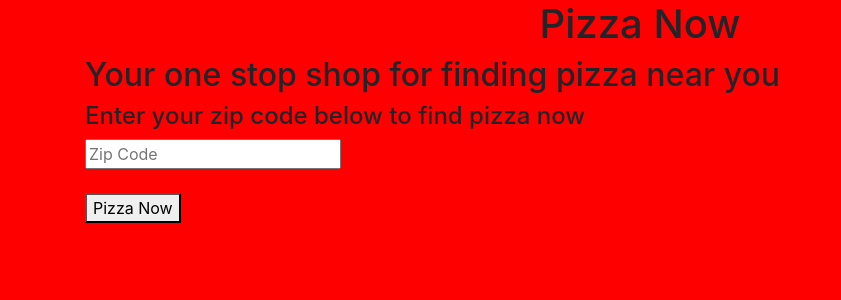
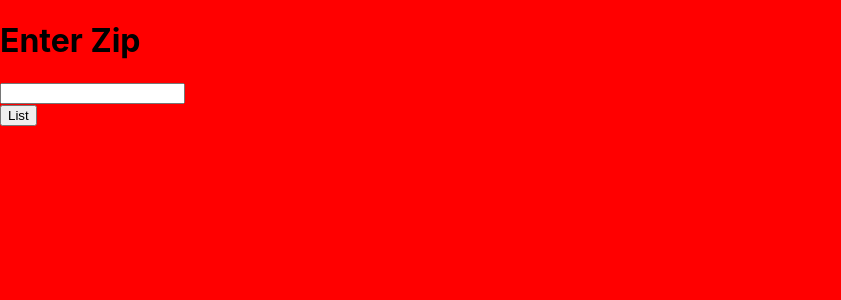
Before and after one commit to Brock-Gibson/Pizza-Now, a React (Create React App) app: page / in a window 1280 px wide. Shown: the top 300 px of the page, without its empty margins (0-841 px from the left). Built offline with nearby package versions, Linux system fonts and the light colour scheme.

Commit message:
used react router and separate components to implement front end for api

```diff
--- a/src/App.css
+++ b/src/App.css
@@ -0,0 +1,32 @@
+.App {
+  text-align: center;
+}
+
+.App-logo {
+  animation: App-logo-spin infinite 20s linear;
+  height: 40vmin;
+}
+
+.App-header {
+  background-color: #282c34;
+  min-height: 100vh;
+  display: flex;
+  flex-direction: column;
+  align-items: center;
+  justify-content: center;
+  font-size: calc(10px + 2vmin);
+  color: white;
+}
+
+.App-link {
+  color: #61dafb;
+}
+
+@keyframes App-logo-spin {
+  from {
+    transform: rotate(0deg);
+  }
+  to {
+    transform: rotate(360deg);
+  }
+}
--- a/src/App.js
+++ b/src/App.js
@@ -1,96 +1,61 @@
-import React from "react";
-import { BrowserRouter as Router, Route, Link } from "react-router-dom";
-import axios from "axios";
-import Map from "./Map";
-import "./App.css";
+import React, { Component } from 'react';
+import { BrowserRouter as Router, Switch, Route } from 'react-router-dom'
+import Zip from "./zip"
+import List from "./list"
+import Details from "./details"
+import './App.css';
 
-class App extends React.Component {
-  constructor() {
-    super();
-    this.state = {
-      zipCode: "",
-      data: []
-    };
-
-    this.updateZipCode = this.updateZipCode.bind(this);
-  }
-
-  handleOnClick = zipCode => {
+class App extends Component {
+  state = {
+    fields: {
+    },
+  };
+  onChange = updatedValue => {
     this.setState({
-      fetching: true
-    });
-
-    const url =
-      "https://xqgy0d8a3l.execute-api.us-east-1.amazonaws.com/Prod/places/" +
-      zipCode;
-
-    if (zipCode.length === 5) {
-      if (parseInt(zipCode) > 0 && parseInt(zipCode) <= 99999) {
-        axios(url)
-          .then(response => {
-            console.log(response.data.results);
-            let data = response.data.results;
-            this.setState({
-              haveData: true,
-              fetching: false,
-              data
-            });
-          })
-          .catch(err => console.warn("Error:", err));
+      fields: {
+        ...this.state.fields,
+        ...updatedValue
       }
-    }
-  };
-
-  updateZipCode(evt) {
-    this.setState({
-      zipCode: evt.target.value
-    });
-  }
-
-  handleReset = () => {
-    this.setState({
-      fetching: false,
-      haveData: false
     });
   };
-
+  onClick = updatedValue => {
+    console.log(updatedValue)
+    this.setState({
+      fields: {
+        ...this.state.fields,
+        ...updatedValue
+      }
+    });
+  };
   render() {
-    const { haveData, fetching, data } = this.state;
+    const zipWp = () => {
+      return (
+        <Zip onChange={this.onChange} />
+      )
+    }
+    const listWp = () => {
+      return (
+        <List zip={this.state.fields.zip} onClick={this.onClick} />
+      )
+    }
+    const detailsWp = () => {
+      return (
+        <Details onClick={this.onClick} zip={this.state.fields.zip} place_id={this.state.fields.place_id} />
+      )
+    }
     return (
-      <React.Fragment>
-        <div className="container">
-          <h1 className="text-center">Pizza Now</h1>
-          <h2>Your one stop shop for finding pizza near you</h2>
-
-          <h4>Enter your zip code below to find pizza now</h4>
-          <input
-            placeholder="Zip Code"
-            type="number"
-            value={this.state.zipCode}
-            onChange={evt => this.updateZipCode(evt)}
-          />
-          <br />
-          <br />
-          <button onClick={() => this.handleOnClick(this.state.zipCode)}>
-            Pizza Now
-          </button>
-          {fetching ? <p>Loading...</p> : null}
-          <ul>
-            {data.map(place => (
-              <React.Fragment key={place.place_id}>
-                <h4>{place.name}</h4>
-                <p>{place.formatted_address}</p>
-                <p>
-                  Rating: <strong>{place.rating} / 5</strong>
-                </p>
-                <hr />
-              </React.Fragment>
-            ))}
-          </ul>
-        </div>
-        <br />
-        <br />
-      </React.Fragment>
+      <Router className="App">
+        <Switch>
+          <Route path="/" exact render={zipWp} />
+          <Route path="/list" exact render={listWp} />
+          <Route path="/details" exact render={detailsWp} />
+          <div>
+            <p>
+              {JSON.stringify(this.state.fields, null, 2)}
+            </p>
+          </div>
+        </Switch>
+      </Router>
     );
   }
 }
--- /dev/null
+++ b/src/details.js
@@ -0,0 +1,50 @@
+import React, { Component } from "react";
+import { Link, Redirect } from "react-router-dom";
+import "./App.css";
+
+class Details extends Component {
+  constructor() {
+    super();
+    this.state = {
+      details: {}
+    };
+  }
+  componentDidMount() {
+    const url =
+      "https://xqgy0d8a3l.execute-api.us-east-1.amazonaws.com/Prod/details/" +
+      this.props.place_id;
+    fetch(url)
+      .then(res => {
+        console.log(res);
+        return res.json();
+      })
+      .then(res => {
+        console.log(res);
+        let details = res.result;
+        if (details) {
+          this.setState({
+            website: details.website,
+            phone: details.international_phone_number
+          });
+          console.log("state", this.state.details);
+        }
+      });
+  }
+  render() {
+    if (typeof this.props.zip === "undefined") {
+      return <Redirect to="/" />;
+    }
+    return (
+      <div>
+        {" "}
+        {JSON.stringify(this.state.details, null, 2)}
+        <Link to="/"> This page shows details</Link>
+        <br />
+        <a href={this.state.website}>{this.state.website}</a>
+        <h1>{this.state.phone}</h1>
+      </div>
+    );
+  }
+}
+
+export default Details;
--- /dev/null
+++ b/src/index.css
@@ -0,0 +1,14 @@
+body {
+  margin: 0;
+  padding: 0;
+  font-family: -apple-system, BlinkMacSystemFont, "Segoe UI", "Roboto", "Oxygen",
+    "Ubuntu", "Cantarell", "Fira Sans", "Droid Sans", "Helvetica Neue",
+    sans-serif;
+  -webkit-font-smoothing: antialiased;
+  -moz-osx-font-smoothing: grayscale;
+}
+
+code {
+  font-family: source-code-pro, Menlo, Monaco, Consolas, "Courier New",
+    monospace;
+}
--- /dev/null
+++ b/src/list.js
@@ -0,0 +1,59 @@
+import React, { Component } from "react";
+import { Link, Redirect } from "react-router-dom";
+import "./App.css";
+
+class App extends Component {
+  constructor() {
+    super();
+    this.state = {
+      list: []
+    };
+  }
+  click = e => {
+    e.persist();
+    // e.preventDefault();
+    console.log(e.target.name);
+    this.props.onClick({ place_id: e.target.name });
+  };
+  componentDidMount() {
+    const url =
+      "https://xqgy0d8a3l.execute-api.us-east-1.amazonaws.com/Prod/places/" +
+      this.props.zip;
+    fetch(url)
+      .then(res => {
+        return res.json();
+      })
+      .then(data => {
+        let list = data.results.map((item, i) => {
+          return (
+            <div>
+              <Link
+                to="/details"
+                onClick={this.click}
+                key={i}
+                name={item.place_id}
+              >
+                {item.name}
+              </Link>
+              <br />
+            </div>
+          );
+        });
+        this.setState({ list: list });
+        console.log("state", this.state.list);
+      });
+  }
+  render() {
+    if (typeof this.props.zip === "undefined") {
+      return <Redirect to="/" />;
+    }
+    return (
+      <div>
+        <h1>Here is a list of results</h1>
+        {this.state.list}
+      </div>
+    );
+  }
+}
+
+export default App;
--- /dev/null
+++ b/src/zip.js
@@ -0,0 +1,31 @@
+import React, { Component } from 'react';
+import {Link } from 'react-router-dom'
+
+import './App.css';
+
+class Zip extends Component {
+  change = e => {
+    var num = e.target.value.replace(/-*\D/gi, "");
+
+    var num2 = num.replace(/\d{5}(?=(?:\d{1})+$)/gm, '$&-');
+
+    this.props.onChange({ [e.target.name]: num2 });
+  };
+  render() {
+
+    return (
+      <div>
+        <form>
+          <h1>Enter Zip</h1>
+          <input name="zip" onChange={this.change}></input>
+          <br />
+          <Link to="/list">
+            <button>List</button>
+          </Link>
+        </form>
+      </div>
+    );
+  }
+}
+
+export default Zip;
```
Also changed, not shown: src/index.js (+6 -7 lines), src/logo.svg (added), 1 other file (tests, documents, lock files or other folders).
